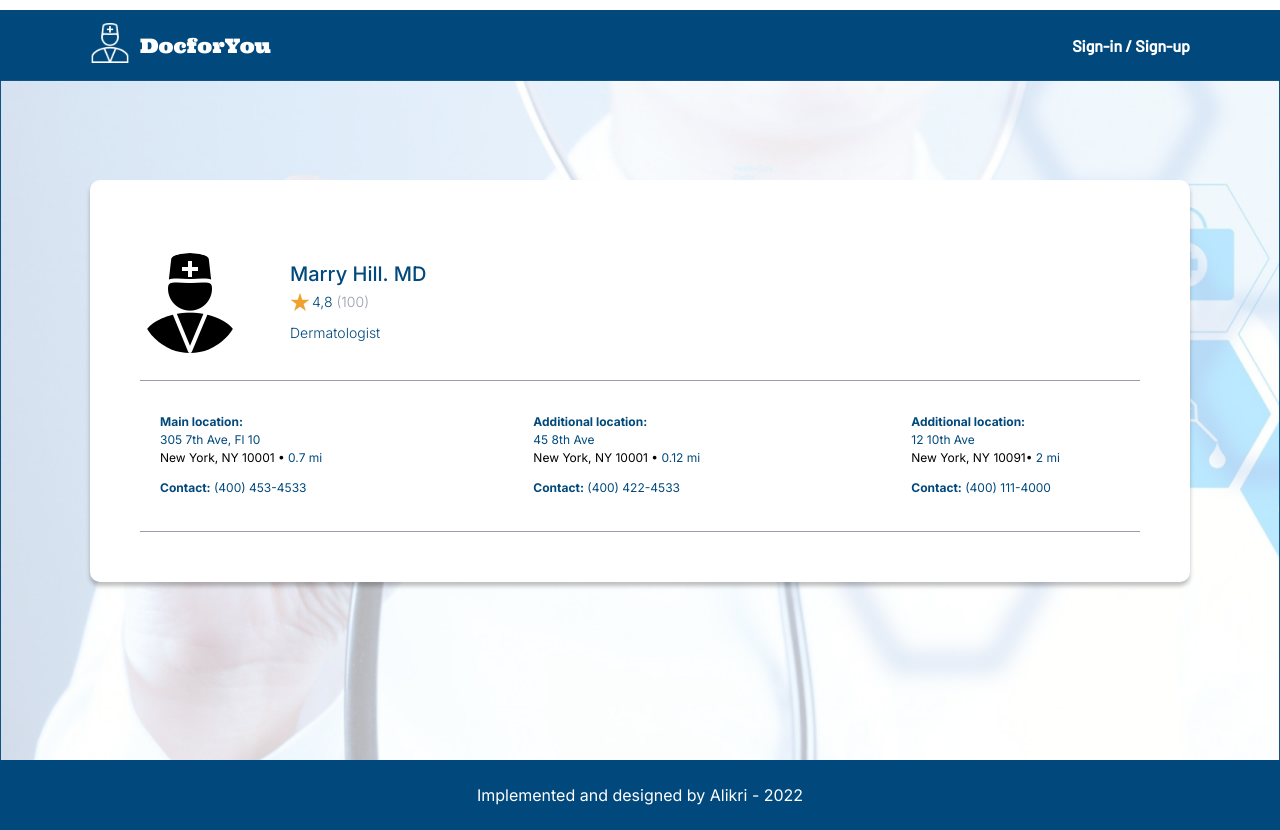
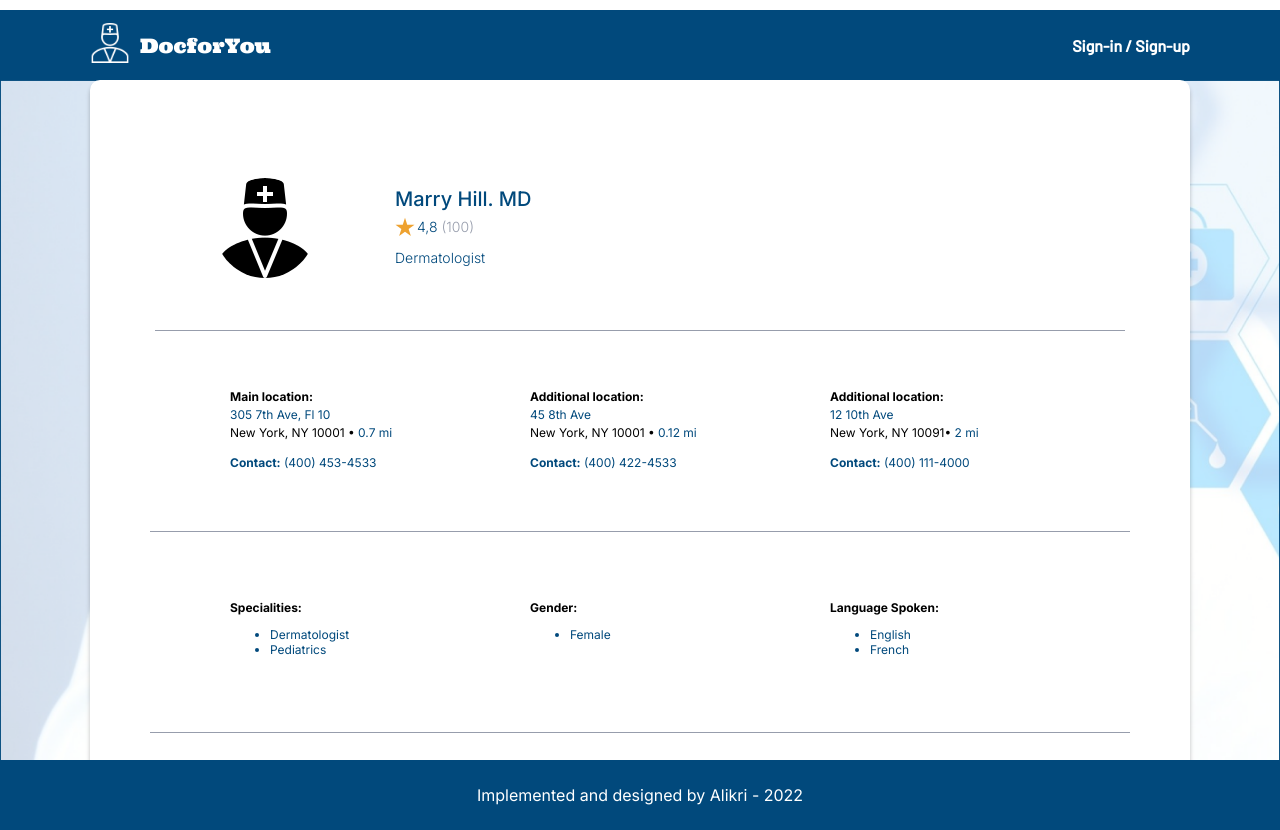
Before and after one commit to alikri/Doctor-s-Search, a React (Create React App) app: page /doctors/1 in a window 1280 px wide. Built offline with nearby package versions, Linux system fonts and the light colour scheme.

Commit message:
profile page styles are almost doe, reviews left

```diff
--- a/src/components/doctor-profile/doctor-profile.component.jsx
+++ b/src/components/doctor-profile/doctor-profile.component.jsx
@@ -41,6 +41,55 @@ const DoctorProfile = () => {
 						<p className="doc-profile-phone"><span>Contact:</span> (400) 111-4000</p>
 					</div>
 				</div>
+				<div className="doc-profile-underline-speciality">
+				<div className="doc-profile-speciality">
+					<h3>Specialities:</h3>
+						<ul>
+							<li>Dermatologist</li>
+							<li>Pediatrics</li>
+						</ul>
+					</div>
+					<div className="doc-profile-speciality">
+						<h3>Gender:</h3>
+						<ul>
+							<li>Female</li>
+						</ul>
+					</div>
+					<div className="doc-profile-speciality">
+						<h3>Language Spoken:</h3>
+						<ul>
+							<li>English</li>
+							<li>French</li>
+						</ul>
+					</div>
+				</div>
+				<div className="doc-profile-underline-speciality">
+				<div className="doc-profile-speciality">
+					<h3>Education:</h3>
+						<ul>
+							<li>Harward University</li>
+						</ul>
+					</div>
+					<div className="doc-profile-speciality">
+						<h3>Hospital/Practice:</h3>
+						<ul>
+							<li>Derma Health</li>
+						</ul>
+					</div>
+					<div className="doc-profile-speciality">
+						<h3>Ownership:</h3>
+						<ul>
+							<li>Private</li>
+						</ul>
+					</div>
+				</div>
+			</div>
+			<div className="profile-main-ratings-container">
+					<h3>Reviews</h3>
+					<div className="ratings-doc-profile">
+							<img src={starProfile} alt="" />
+							<p> 4,8 <span>(100)</span></p>
+					</div>
 			</div>
 		</div>
 	)
--- a/src/components/doctor-profile/doctor-profile.styles.scss
+++ b/src/components/doctor-profile/doctor-profile.styles.scss
@@ -1,5 +1,4 @@
 .doc-profile-container {
-	margin-top: 100px;
 	width: 1100px;
 	background-color: white;
 	border-radius: 10px;
@@ -8,16 +7,27 @@
 
 	.doc-profile-main-info {
 		margin: 50px;
+		margin-bottom: 0;
+		display: flex;
+		flex-direction: column;
+		align-items: center;
+		justify-content: center;
 
 		.doc-profile-underline-main-info {
-			height: 150px;
-			width: 1000px;
+			padding-left: 20px;
+			height: 200px;
+			width: 950px;
 			display: flex;
 			align-items: center;
 			border-bottom: 1px solid #979DAC;
 
+
+			.doc-profile-img-container {
+				margin-left: 40px;
+			}
+
 			.doc-profile-name {
-				margin-left: 50px;
+				margin-left: 80px;
 
 				h2 {
 					font-size: 20px;
@@ -36,7 +46,6 @@
 			.ratings-doc-profile {
 				display: flex;
 				align-items: center;
-				// padding-bottom: ;
 
 				img {
 					width: 20px;
@@ -53,35 +62,34 @@
 						color: #979DAC;
 					}
 				}
-
 			}
-
 		}
 
 		.doc-profile-underline-adresses {
-			height: 150px;
-			width: 1000px;
+			padding-left: 80px;
+			height: 200px;
+			width: 900px;
 			display: flex;
 			align-items: center;
-			justify-content: space-between;
+			justify-content: center;
 			border-bottom: 1px solid #979DAC;
 
 			.doc-profile-address {
+				width: 300px;
 				color: #01497C;
-				padding-right: 80px;
-				padding-left: 20px;
 				height: 85px;
 
 				h3 {
+					color: black;
 					font-weight: 600;
 					font-size: 12px;
 				}
 
 				.city {
 					color: black;
-					 span {
+					span {
 						color:#01497C;
-					 }
+					}
 				}
 
 				p {
@@ -101,6 +109,68 @@
 			}
 		}
 
+		.doc-profile-underline-speciality {
+			padding-left: 80px;
+			height: 200px;
+			width: 900px;
+			display: flex;
+			align-items: center;
+			justify-content: center;
+			border-bottom: 1px solid #979DAC;
+
+			&:last-of-type {
+				border-bottom: none;
+			}
+
+
+			.doc-profile-speciality {
+				margin-top: 20px;
+				color: #01497C;
+				width: 300px;
+				height: 85px;
+				font-size: 12px;
+				align-self: center;
+
+				h3 {
+					color: black;
+					font-weight: 600;
+
+				}
+
+				ul {
+					li {
+						padding: 0;
+					}
+				}
+			}
+
+		}
 	}
 
+	.profile-main-ratings-container {
+		color:#01497C;
+		width: 100%;
+		height: 80px;
+		background-color: #F6F6F6;
+		margin-bottom: 50px;
+		display: flex;
+		flex-direction: column;
+		justify-content: center;
+		align-items: center;
+
+		h3 {
+			font-weight: 500;
+			font-size: 18px;
+		}
+
+
+		.ratings-doc-profile {
+			display: flex;
+			align-items: center;
+
+			p {
+				margin-left: 5px;
+			}
+		}
+	}
 }
```
